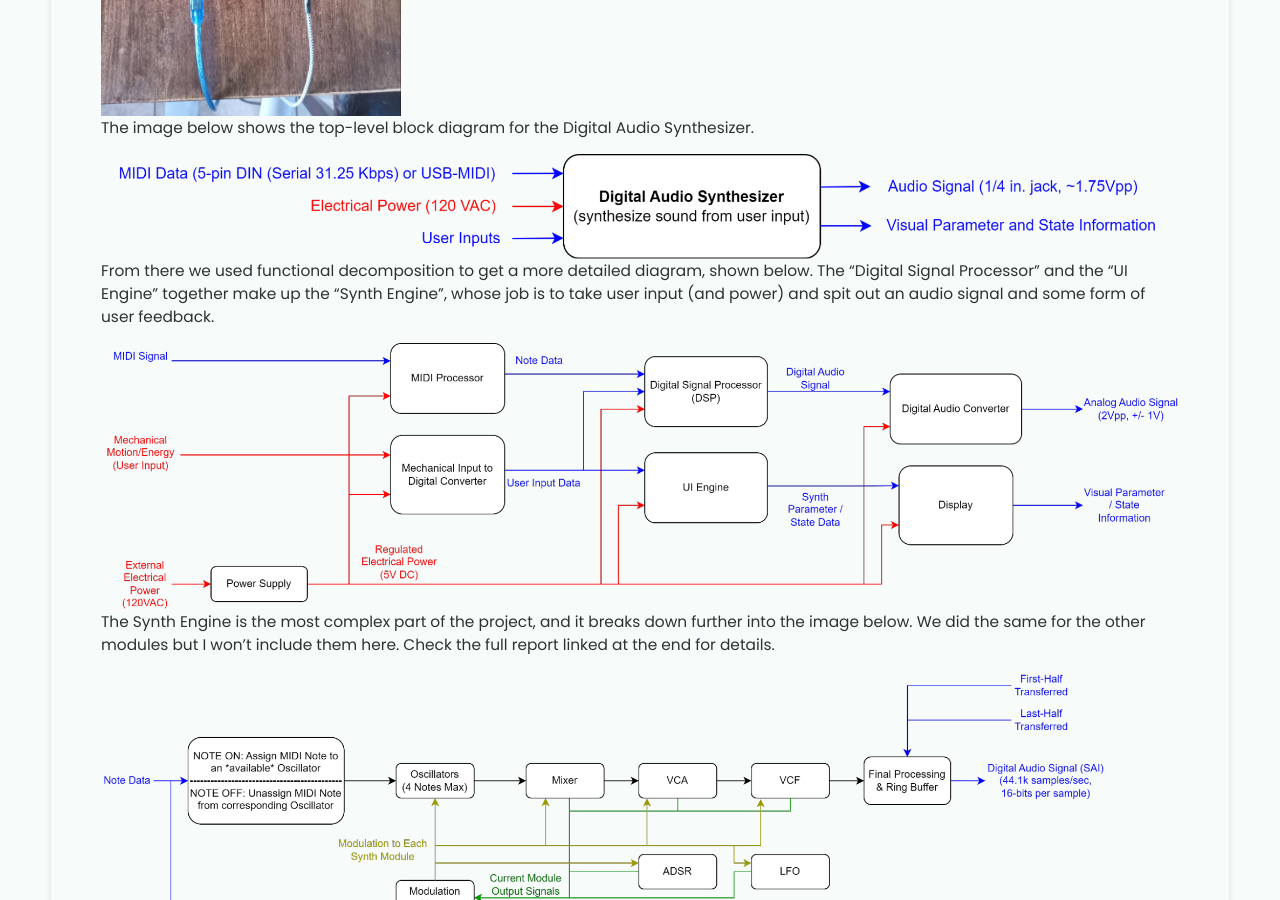
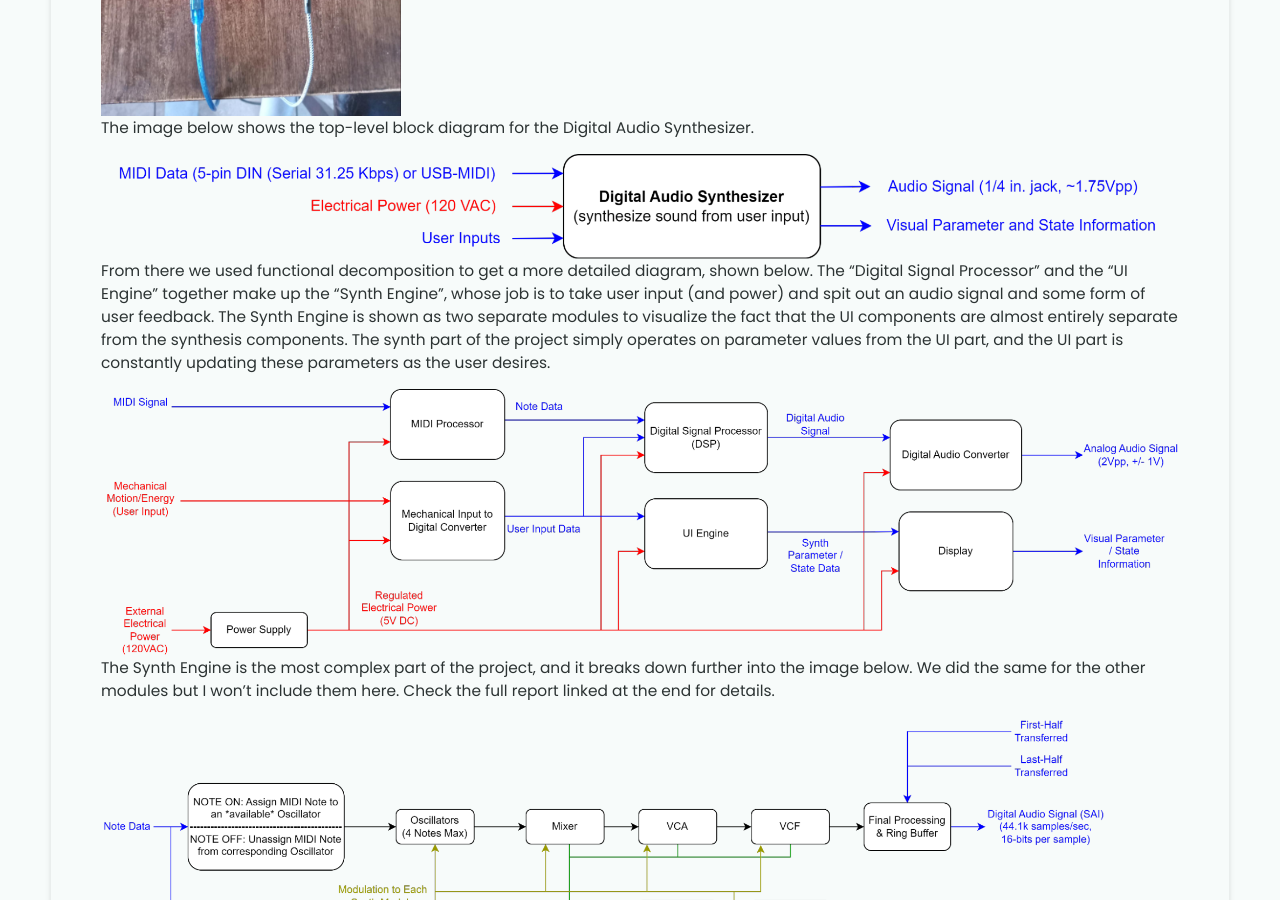
Before and after one commit to AlexanduhHi/alexanduhhi.github.io, a Jekyll site: the page built from _projects/Digital_Audio_Synthesizer/index.md, in a window 1280 px wide and 900 px high, scrolled down 1445 px. Built offline with Jekyll 4.4.1, drawn with Linux system fonts in a browser that asks for light colours.

Commit message:
Update index.md

```diff
--- a/_projects/Digital_Audio_Synthesizer/index.md
+++ b/_projects/Digital_Audio_Synthesizer/index.md
@@ -28,7 +28,7 @@ The image below shows the top-level block diagram for the Digital Audio Synthesi
 
 {% include image-gallery.html images="top_level_diagram.png" height="400" %}
 
-From there we used functional decomposition to get a more detailed diagram, shown below. The "Digital Signal Processor" and the "UI Engine" together make up the "Synth Engine", whose job is to take user input (and power) and spit out an audio signal and some form of user feedback.
+From there we used functional decomposition to get a more detailed diagram, shown below. The "Digital Signal Processor" and the "UI Engine" together make up the "Synth Engine", whose job is to take user input (and power) and spit out an audio signal and some form of user feedback. The Synth Engine is shown as two separate modules to visualize the fact that the UI components are almost entirely separate from the synthesis components. The synth part of the project simply operates on parameter values from the UI part, and the UI part is constantly updating these parameters as the user desires.
 
 {% include image-gallery.html images="func_decomp_3.png" height="400" %}
 
```
